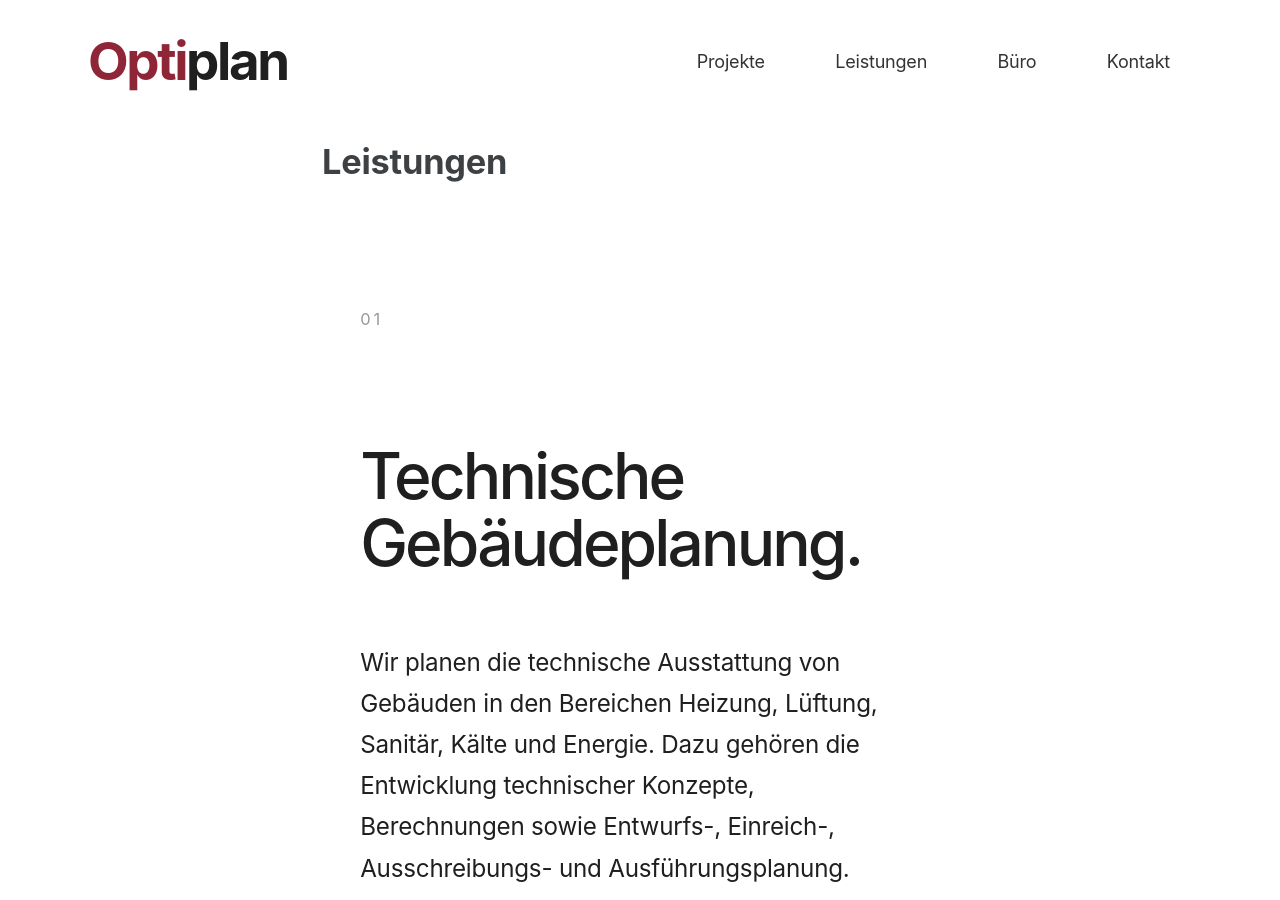
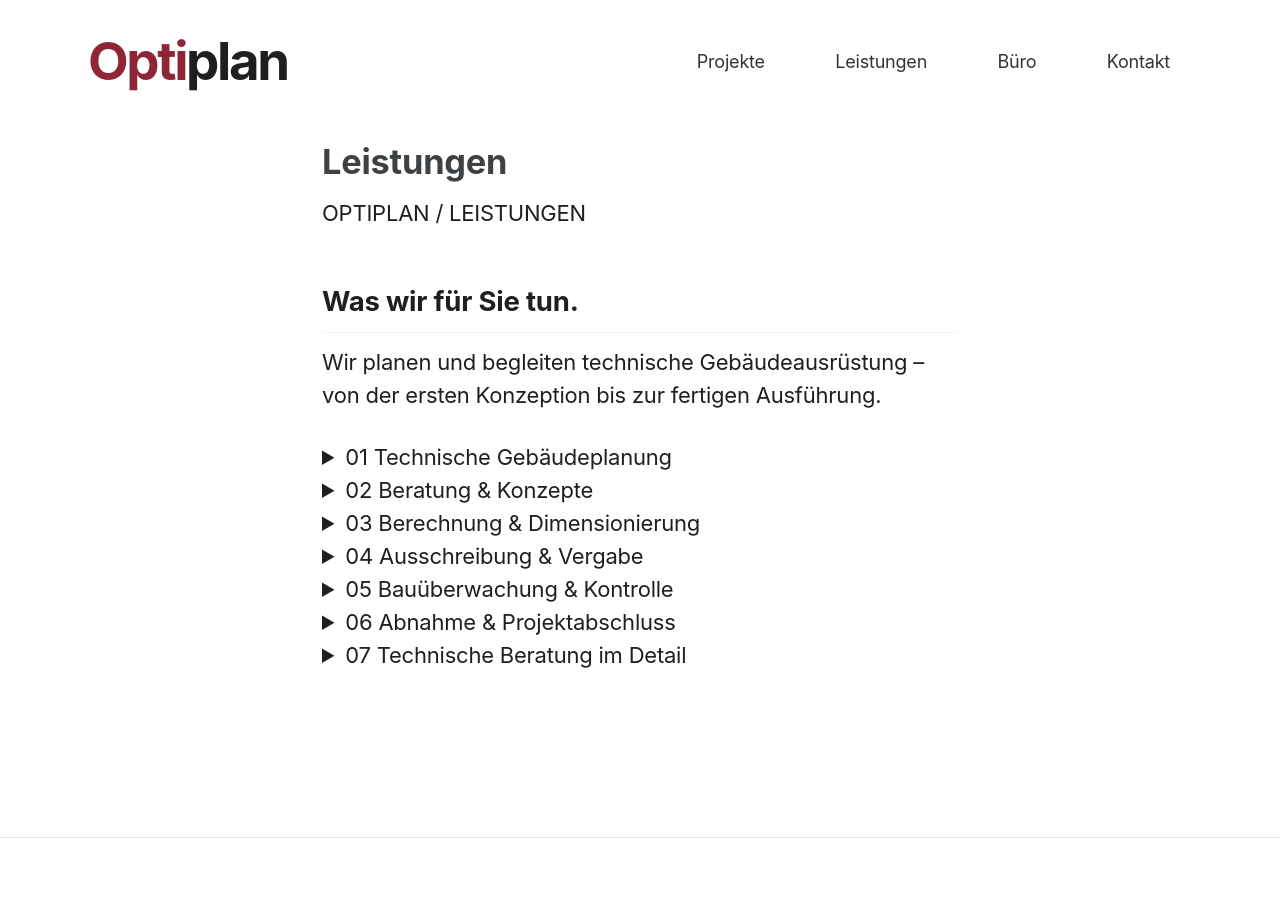
Before and after one commit to gryphiusodenhobler/www.optiplan.at, a Jekyll site: the page built from leistungen.md, in a window 1280 px wide and 900 px high. Built offline with Jekyll 4.4.1, drawn with Linux system fonts in a browser that asks for light colours; cached includes are drawn as plain includes; some of the changed text lies outside the part shown.

Commit message:
Update leistungen.md

```diff
--- a/leistungen.md
+++ b/leistungen.md
@@ -4,127 +4,147 @@ title: "Leistungen"
 permalink: /leistungen/
 ---
 
-<section class="services-hero">
-  <div class="section-inner">
+<div class="services-page">
 
-    <p class="section-number">01</p>
+  <header class="services-intro">
+    <p class="services-kicker">OPTIPLAN / LEISTUNGEN</p>
 
-    <h2>
-      Technische<br>
-      Gebäudeplanung.
-    </h2>
+    <h2>Was wir für Sie tun.</h2>
 
-    <p class="section-text">
-      Wir planen die technische Ausstattung von Gebäuden in den Bereichen
-      Heizung, Lüftung, Sanitär, Kälte und Energie. Dazu gehören die Entwicklung
-      technischer Konzepte, Berechnungen sowie Entwurfs-, Einreich-,
-      Ausschreibungs- und Ausführungsplanung.
+    <p>
+      Wir planen und begleiten technische Gebäudeausrüstung –
+      von der ersten Konzeption bis zur fertigen Ausführung.
     </p>
+  </header>
+
+  <div class="services-accordion">
+
+    <details class="service-item">
+      <summary>
+        <span class="service-number">01</span>
+        <span class="service-title">Technische Gebäudeplanung</span>
+        <span class="service-arrow" aria-hidden="true"></span>
+      </summary>
+      <div class="service-content">
+        <p>
+          Wir planen die technische Ausstattung von Gebäuden in den Bereichen
+          Heizung, Lüftung, Sanitär, Kälte und Energie. Dazu gehören die
+          Entwicklung technischer Konzepte, Berechnungen sowie Entwurfs-,
+          Einreich-, Ausschreibungs- und Ausführungsplanung.
+        </p>
+      </div>
+    </details>
+
+    <details class="service-item">
+      <summary>
+        <span class="service-number">02</span>
+        <span class="service-title">Beratung &amp; Konzepte</span>
+        <span class="service-arrow" aria-hidden="true"></span>
+      </summary>
+      <div class="service-content">
+        <p>
+          Wir beraten Bauherren bei technischen Fragestellungen und entwickeln
+          geeignete Lösungen für Neubauten, Umbauten und Sanierungen.
+          Bestehende Anlagen werden beurteilt und mögliche Varianten
+          hinsichtlich Funktion, Wirtschaftlichkeit und Umsetzbarkeit verglichen.
+        </p>
+      </div>
+    </details>
+
+    <details class="service-item">
+      <summary>
+        <span class="service-number">03</span>
+        <span class="service-title">Berechnung &amp; Dimensionierung</span>
+        <span class="service-arrow" aria-hidden="true"></span>
+      </summary>
+      <div class="service-content">
+        <p>
+          Wir berechnen und dimensionieren technische Anlagen und deren
+          Komponenten. Dazu gehören je nach Projekt beispielsweise Heiz-
+          und Kühllasten, Luftmengen, Rohr- und Kanalnetze sowie die
+          erforderlichen Leistungen technischer Anlagen.
+        </p>
+      </div>
+    </details>
+
+    <details class="service-item">
+      <summary>
+        <span class="service-number">04</span>
+        <span class="service-title">Ausschreibung &amp; Vergabe</span>
+        <span class="service-arrow" aria-hidden="true"></span>
+      </summary>
+      <div class="service-content">
+        <p>
+          Wir erstellen technische Ausschreibungen und Leistungsverzeichnisse,
+          prüfen Angebote und unterstützen den Bauherrn bei der technischen
+          und wirtschaftlichen Bewertung sowie bei der Vergabe.
+        </p>
+      </div>
+    </details>
+
+    <details class="service-item">
+      <summary>
+        <span class="service-number">05</span>
+        <span class="service-title">Bauüberwachung &amp; Kontrolle</span>
+        <span class="service-arrow" aria-hidden="true"></span>
+      </summary>
+      <div class="service-content">
+        <p>
+          Wir kontrollieren die technische Ausführung auf der Baustelle und
+          prüfen, ob die Arbeiten entsprechend Planung, Ausschreibung und
+          vereinbarten Anforderungen umgesetzt werden. Festgestellte
+          Abweichungen und offene Punkte werden dokumentiert und mit
+          den Beteiligten abgestimmt.
+        </p>
+      </div>
+    </details>
+
+    <details class="service-item">
+      <summary>
+        <span class="service-number">06</span>
+        <span class="service-title">Abnahme &amp; Projektabschluss</span>
+        <span class="service-arrow" aria-hidden="true"></span>
+      </summary>
+      <div class="service-content">
+        <p>
+          Wir begleiten die Fertigstellung der technischen Anlagen,
+          kontrollieren Leistungen und Unterlagen und unterstützen bei
+          Abnahmen, Mängelfeststellungen und der technischen Übergabe.
+        </p>
+      </div>
+    </details>
+
+    <details class="service-item">
+      <summary>
+        <span class="service-number">07</span>
+        <span class="service-title">Technische Beratung im Detail</span>
+        <span class="service-arrow" aria-hidden="true"></span>
+      </summary>
+      <div class="service-content">
+        <p>
+          Nicht jede Fragestellung erfordert einen vollständigen Planungsauftrag.
+          Wir unterstützen auch bei einzelnen technischen Fragen, Kontrollen
+          vor Ort oder einer unabhängigen Einschätzung bestehender oder
+          geplanter Lösungen.
+        </p>
+      </div>
+    </details>
 
   </div>
-</section>
+</div>
 
-<section class="services-section">
-  <div class="section-inner">
-    <p class="section-number">02</p>
+<script>
+document.addEventListener("DOMContentLoaded", function () {
+  const items = document.querySelectorAll(".services-accordion .service-item");
 
-    <h2>
-      Beratung &<br>
-      Konzepte.
-    </h2>
+  items.forEach(function (item) {
+    item.addEventListener("toggle", function () {
+      if (!item.open) return;
 
-    <p class="section-text">
-      Wir beraten Bauherren bei technischen Fragestellungen und entwickeln
-      geeignete Lösungen für Neubauten, Umbauten und Sanierungen.
-      Bestehende Anlagen werden beurteilt und mögliche Varianten hinsichtlich
-      Funktion, Wirtschaftlichkeit und Umsetzbarkeit verglichen.
-    </p>
-  </div>
-</section>
-
-<section class="services-section">
-  <div class="section-inner">
-    <p class="section-number">03</p>
-
-    <h2>
-      Berechnung &<br>
-      Dimensionierung.
-    </h2>
-
-    <p class="section-text">
-      Wir berechnen und dimensionieren technische Anlagen und deren Komponenten.
-      Dazu gehören je nach Projekt beispielsweise Heiz- und Kühllasten,
-      Luftmengen, Rohr- und Kanalnetze sowie die erforderlichen Leistungen
-      technischer Anlagen.
-    </p>
-  </div>
-</section>
-
-<section class="services-section">
-  <div class="section-inner">
-    <p class="section-number">04</p>
-
-    <h2>
-      Ausschreibung &<br>
-      Vergabe.
-    </h2>
-
-    <p class="section-text">
-      Wir erstellen technische Ausschreibungen und Leistungsverzeichnisse,
-      prüfen Angebote und unterstützen den Bauherrn bei der technischen und
-      wirtschaftlichen Bewertung sowie bei der Vergabe.
-    </p>
-  </div>
-</section>
-
-<section class="services-section">
-  <div class="section-inner">
-    <p class="section-number">05</p>
-
-    <h2>
-      Bauüberwachung &<br>
-      Kontrolle.
-    </h2>
-
-    <p class="section-text">
-      Wir kontrollieren die technische Ausführung auf der Baustelle und prüfen,
-      ob die Arbeiten entsprechend Planung, Ausschreibung und vereinbarten
-      Anforderungen umgesetzt werden. Festgestellte Abweichungen und offene
-      Punkte werden dokumentiert und mit den Beteiligten abgestimmt.
-    </p>
-  </div>
-</section>
-
-<section class="services-section">
-  <div class="section-inner">
-    <p class="section-number">06</p>
-
-    <h2>
-      Abnahme &<br>
-      Projektabschluss.
-    </h2>
-
-    <p class="section-text">
-      Wir begleiten die Fertigstellung der technischen Anlagen, kontrollieren
-      Leistungen und Unterlagen und unterstützen bei Abnahmen,
-      Mängelfeststellungen und der technischen Übergabe.
-    </p>
-  </div>
-</section>
-
-<section class="services-section">
-  <div class="section-inner">
-    <p class="section-number">07</p>
-
-    <h2>
-      Technische Beratung<br>
-      im Detail.
-    </h2>
-
-    <p class="section-text">
-      Nicht jede Fragestellung erfordert einen vollständigen Planungsauftrag.
-      Wir unterstützen auch bei einzelnen technischen Fragen, Kontrollen vor Ort
-      oder einer unabhängigen Einschätzung bestehender oder geplanter Lösungen.
-    </p>
-  </div>
-</section>
+      items.forEach(function (other) {
+        if (other !== item) other.open = false;
+      });
+    });
+  });
+});
+</script>
```
